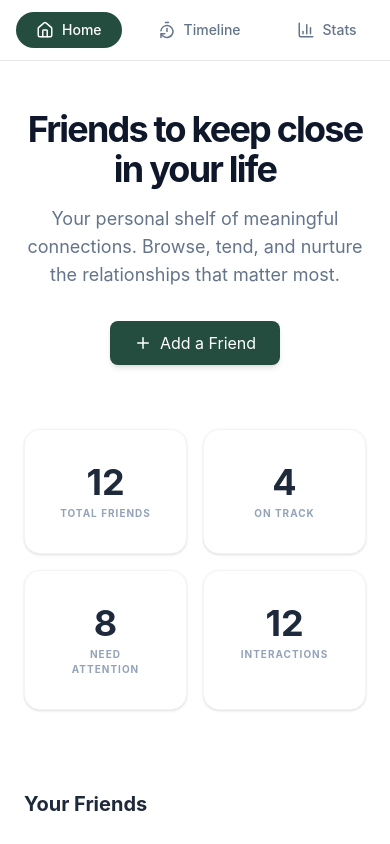
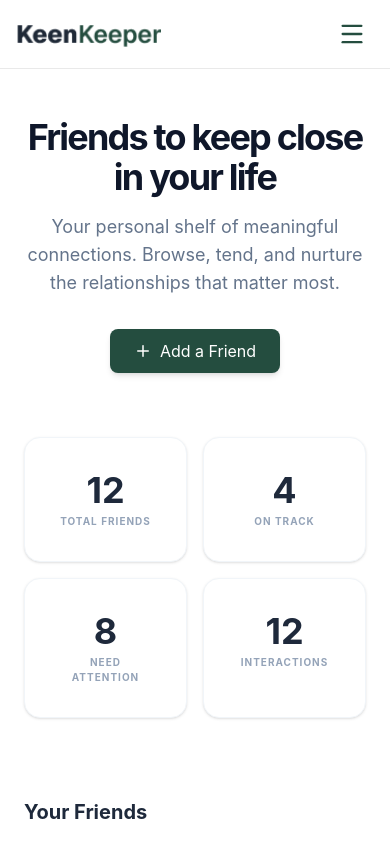
Before and after one commit to codewithjakaria/Keen-Keeper, a React (Vite) app: page / in a window 390 px wide. Shown: the top 844 px of the page. Built offline with nearby package versions, Linux system fonts and the light colour scheme.

Commit message:
Navbar Responsive

```diff
--- a/src/App.jsx
+++ b/src/App.jsx
@@ -1,4 +1,3 @@
-
 import { useState, useEffect } from 'react';
 import {
   BrowserRouter,
@@ -27,8 +26,9 @@ import {
   Archive,
   ChevronDown,
   Loader2,
+  Menu,
+  X,
 } from 'lucide-react';
-
 
 function PageLoader({ children }) {
   const [loading, setLoading] = useState(true);
@@ -54,57 +54,94 @@ function PageLoader({ children }) {
   return <div className="animate-in fade-in duration-500">{children}</div>;
 }
 
-
 function Layout({ children, setSelectedFriend }) {
   const navigate = useNavigate();
   const location = useLocation();
+  const [isMenuOpen, setIsMenuOpen] = useState(false);
 
   return (
     <div className="min-h-screen bg-white font-sans text-[#1E293B] flex flex-col">
       <Toaster position="top-center" reverseOrder={false} />
       <header className="border-b border-[#E9E9E9] px-4 py-3 md:px-[10%] sticky top-0 bg-white z-50">
         <nav className="flex items-center justify-between max-w-7xl mx-auto">
+
           <div
             className="flex items-center gap-2 cursor-pointer"
             onClick={() => {
               setSelectedFriend(null);
+              setIsMenuOpen(false);
               navigate('/');
             }}
           >
             <img src={logoImg} alt="logo" className="h-8 w-auto" />
           </div>
-          <div className="flex items-center gap-4">
+
+
+          <div className="hidden md:flex items-center gap-4">
             <NavLink
               to="/"
-              onClick={() => setSelectedFriend(null)}
               className={({ isActive }) =>
-                `flex items-center gap-2 text-sm font-medium px-5 py-2 rounded-full transition-all ${isActive && location.pathname === '/' ? 'bg-[#244D3F] text-white' : 'text-[#64748B]'}`
+                `flex items-center gap-2 text-sm font-medium px-5 py-2 rounded-full ${isActive ? 'bg-[#244D3F] text-white' : 'text-[#64748B]'}`
               }
             >
               <Home size={18} /> Home
             </NavLink>
             <NavLink
               to="/timeline"
-              onClick={() => setSelectedFriend(null)}
               className={({ isActive }) =>
-                `flex items-center gap-2 text-sm font-medium px-5 py-2 rounded-full transition-all ${isActive ? 'bg-[#244D3F] text-white' : 'text-[#64748B]'}`
+                `flex items-center gap-2 text-sm font-medium px-5 py-2 rounded-full ${isActive ? 'bg-[#244D3F] text-white' : 'text-[#64748B]'}`
               }
             >
               <TimerReset size={18} /> Timeline
             </NavLink>
             <NavLink
               to="/stats"
-              onClick={() => setSelectedFriend(null)}
               className={({ isActive }) =>
-                `flex items-center gap-2 text-sm font-medium px-5 py-2 rounded-full transition-all ${isActive ? 'bg-[#244D3F] text-white' : 'text-[#64748B]'}`
+                `flex items-center gap-2 text-sm font-medium px-5 py-2 rounded-full ${isActive ? 'bg-[#244D3F] text-white' : 'text-[#64748B]'}`
               }
             >
               <BarChart3 size={18} /> Stats
             </NavLink>
           </div>
+
+
+          <button
+            className="md:hidden p-2 text-[#244D3F]"
+            onClick={() => setIsMenuOpen(!isMenuOpen)}
+          >
+            {isMenuOpen ? <X size={28} /> : <Menu size={28} />}
+          </button>
         </nav>
+
+
+        {isMenuOpen && (
+          <div className="md:hidden absolute top-full left-0 w-full bg-white border-b border-[#E9E9E9] py-4 px-6 shadow-xl animate-in slide-in-from-top duration-300">
+            <div className="flex flex-col gap-3">
+              <NavLink
+                to="/"
+                onClick={() => setIsMenuOpen(false)}
+                className="flex items-center gap-3 text-base font-bold p-4 rounded-2xl bg-gray-50 text-[#64748B]"
+              >
+                <Home size={20} /> Home
+              </NavLink>
+              <NavLink
+                to="/timeline"
+                onClick={() => setIsMenuOpen(false)}
+                className="flex items-center gap-3 text-base font-bold p-4 rounded-2xl bg-gray-50 text-[#64748B]"
+              >
+                <TimerReset size={20} /> Timeline
+              </NavLink>
+              <NavLink
+                to="/stats"
+                onClick={() => setIsMenuOpen(false)}
+                className="flex items-center gap-3 text-base font-bold p-4 rounded-2xl bg-gray-50 text-[#64748B]"
+              >
+                <BarChart3 size={20} /> Stats
+              </NavLink>
+            </div>
+          </div>
+        )}
       </header>
-
       <main className="flex-grow max-w-6xl mx-auto px-6 py-12 w-full">
         <PageLoader>{children}</PageLoader>
       </main>
@@ -141,7 +178,6 @@ function Layout({ children, setSelectedFriend }) {
     </div>
   );
 }
-
 
 function AppContent() {
   const [selectedFriend, setSelectedFriend] = useState(null);
```
